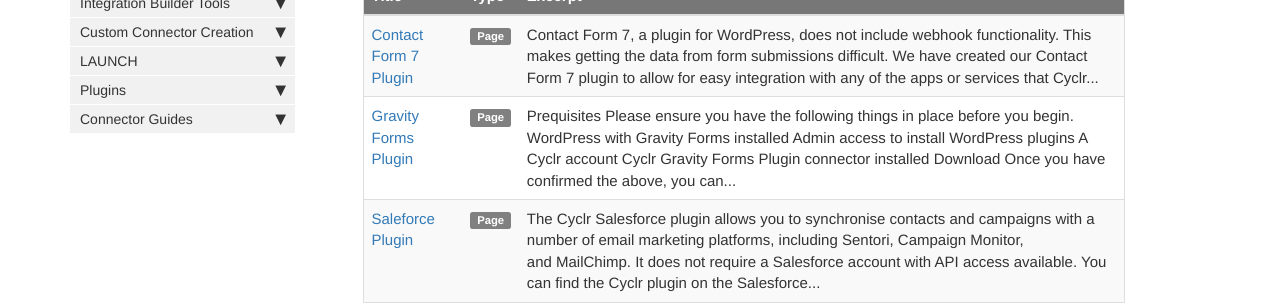
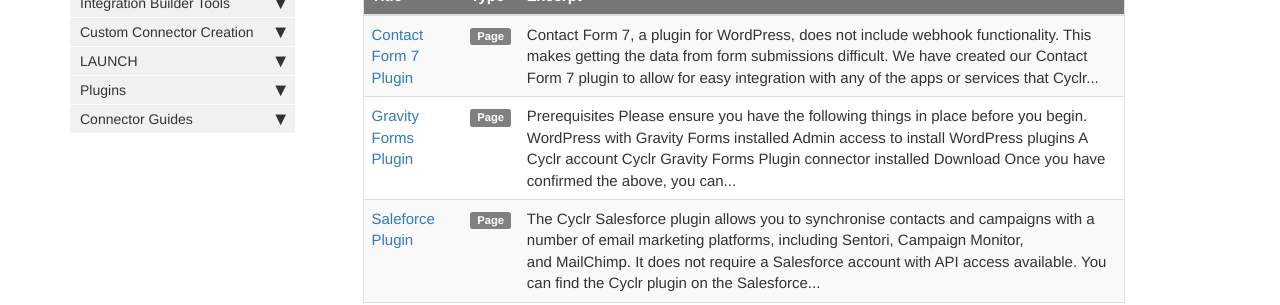
Before and after one commit to sneakysneak/docs, a Jekyll site: the page built from pages/tags/tag_plugins.md, in a window 1280 px wide. Shown: the part 227-532 px from the top of the page. Built offline with Jekyll 4.4.1, drawn with Linux system fonts in a browser that asks for light colours; nearby versions of some CDN libraries; comment, search, counter and statistics services are not loaded.

Commit message:
Fixed typo.

```diff
--- a/pages/integration-plugin/gravity-forms.md
+++ b/pages/integration-plugin/gravity-forms.md
@@ -7,7 +7,7 @@ tags: [plugins]
 
 ![Gravity Forms](https://cyclr.com/wp-content/uploads/2017/10/Gravity-Forms-259x300.png)
 
-#### Prequisites
+#### Prerequisites
 
 Please ensure you have the following things in place before you begin.
 
```
